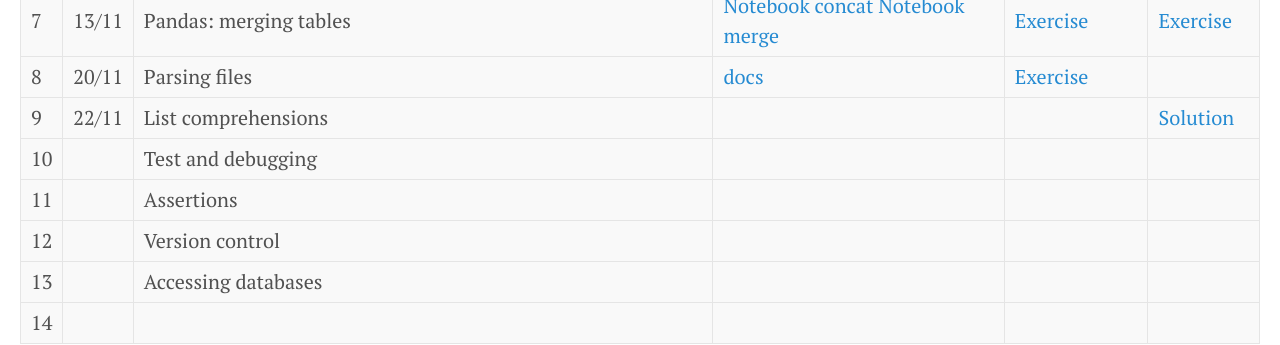
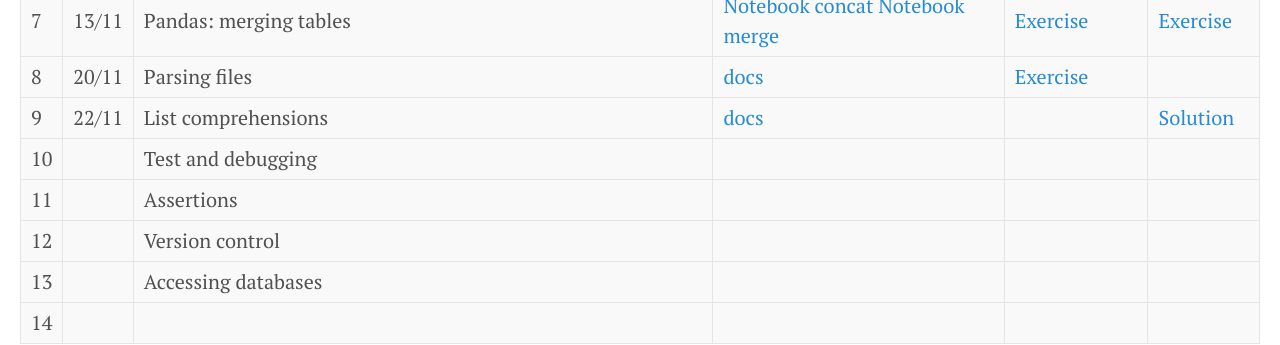
Before and after one commit to gdv/foundationsCS, a Jekyll site: the page built from docs/index.md, in a window 1280 px wide. Shown: the part 906-1251 px from the top of the page. Built offline with Jekyll 4.4.1, drawn with Linux system fonts in a browser that asks for light colours.

Commit message:
link to list comprehensions

```diff
--- a/docs/index.md
+++ b/docs/index.md
@@ -44,7 +44,7 @@ title: Foundations of Computer Science
 | -- | ----- | -------------------------------------- | ---------- | ------------- | --------- |
 | 8  | 20/11 |Parsing files                           | [docs](http://pandas.pydata.org/pandas-docs/stable/generated/pandas.read_csv.html)|[Exercise](py-09-Apache) | |
 | -- | ----- | -------------------------------------- | ---------- | ------------- | --------- |
-| 9  | 22/11 |List comprehensions                     | | |[Solution](https://github.com/gdv/foundationsCS/blob/master/py-09-Apache.ipynb) |
+| 9  | 22/11 |List comprehensions                     | [docs](https://docs.python.org/3/tutorial/datastructures.html) | |[Solution](https://github.com/gdv/foundationsCS/blob/master/py-09-Apache.ipynb) |
 | -- | ----- | -------------------------------------- | ---------- | ------------- | --------- |
 | 10 |       |Test and debugging                      | | | |
 | -- | ----- | -------------------------------------- | ---------- | ------------- | --------- |
```
